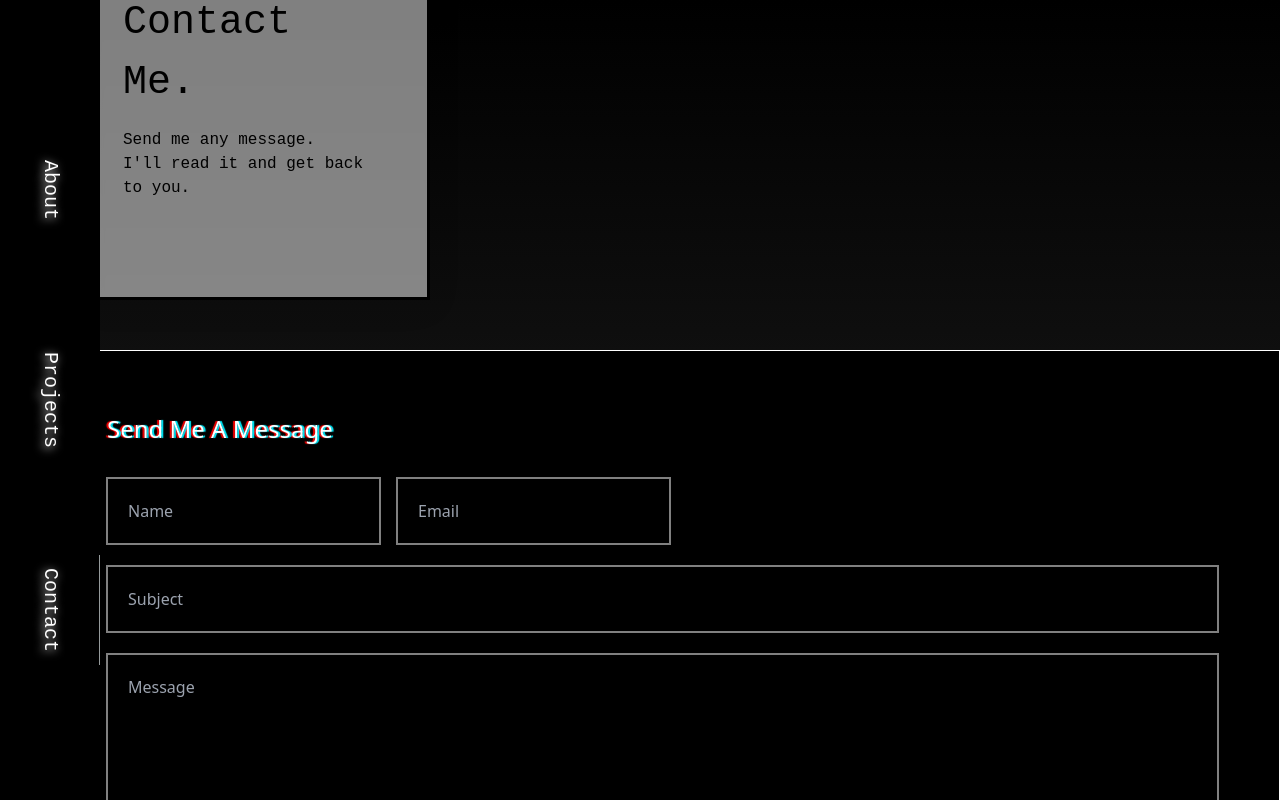
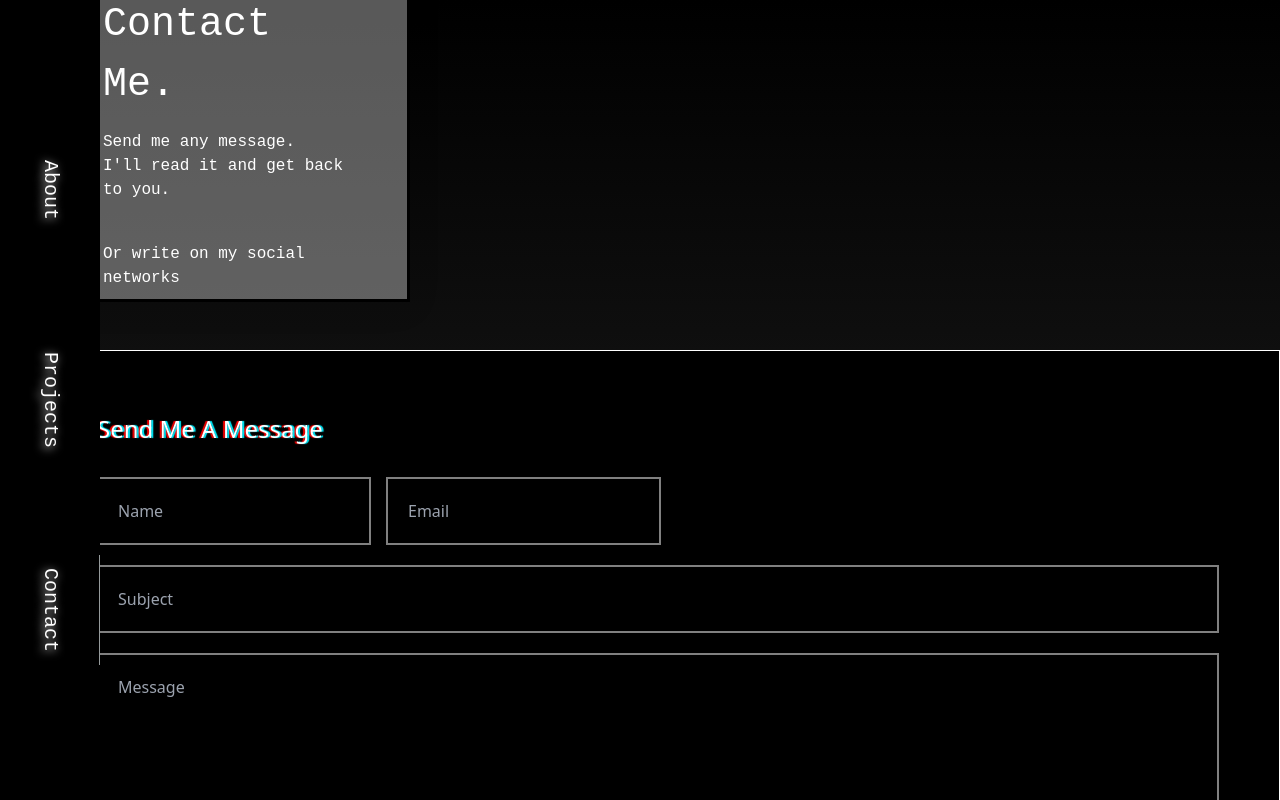
Before and after one commit to kazrias/porfolio, a React (Vite) app: page /contact in a window 1280 px wide. Shown: the top 800 px of the page. Built offline with nearby package versions, Linux system fonts and the light colour scheme; a web font is replaced by a local one.

Commit message:
Fix style

```diff
--- a/src/pages/Contact/Contact.jsx
+++ b/src/pages/Contact/Contact.jsx
@@ -5,26 +5,27 @@ import { motion } from "framer-motion"
 const Contact = () => {
 
   return (
-    <div className='h-full relative overflow-hidden flex justify-center items-center'>
+    <div className='h-full relative overflow-hidden flex justify-center items-center ml-[96px]'>
       <motion.div
         initial={{ y: "-100vh", x: "-50vw" }}
         animate={{ y: "0%", x: "0%" }}
         transition={{ duration: 0.7 }}
-        className="h-full w-full absolute  left-[96px] bg-gradient-to-r from-black from-30% to-white clip--one">
+        className="h-full w-full absolute bg-gradient-to-r from-black from-30% to-white clip--one">
 
       </motion.div>
       <motion.div
         initial={{ y: "100vh", x: "140vw" }}
         animate={{ y: "0%", x: "0%" }}
         transition={{ duration: 0.6 }}
-        className="h-full w-full absolute  left-[96px] bg-gradient-to-l from-black from-30% to-white clip--two">
+        className="h-full w-full absolute bg-gradient-to-l from-black from-30% to-white clip--two">
 
       </motion.div>
 
-      <div className='relative z-50 flex items-center'>
+      <div className='relative z-50 flex items-center contact-wrapper'>
         <div className='contact-me'>
           <h4 className='contact-me__title'>Contact Me.</h4>
           <p className='contact-me__info'><p>Send me any message.</p>I'll read it and get back to you.</p>
+          <p className='contact-me__socials'>Or write on my social networks</p>
         </div>
         <div className='contact-form'>
           <h4 className='contact-form__title'>Send Me A Message</h4>
--- a/src/pages/Contact/Contact.scss
+++ b/src/pages/Contact/Contact.scss
@@ -15,11 +15,17 @@
   }
 }
 
+.contact-wrapper {
+  opacity: 0;
+  animation: opac 1.5s forwards;
+
+}
+
 .contact-form {
   background: #000;
   border: 1px solid white;
   padding: 60px;
-  padding-left: 105px;
+  padding-left: 95px;
 
   input,
   textarea {
@@ -84,15 +90,30 @@
   border: 2px solid black;
   width: 350px;
   height: 350px;
-  transform: translate(80px, -50px);
-  background: rgba(255, 255, 255, 0.5);
+  transform: translate(60px, -48px);
+  background: rgba(255, 255, 255, 0.35);
   box-shadow: 0 4px 30px rgba(0, 0, 0, 0.1);
   backdrop-filter: blur(3px);
   -webkit-backdrop-filter: blur(3px);
   border: 3px solid rgba(0, 0, 0, 1);
+  color: #fff;
 
   &__title {
+
     font-size: 40px;
     margin-bottom: 15px;
   }
+
+  &__info {
+    color: #fff;
+    margin-bottom: 40px;
+  }
+
 }
+
+
+@keyframes opac {
+  100% {
+    opacity: 1;
+  }
+}
```
